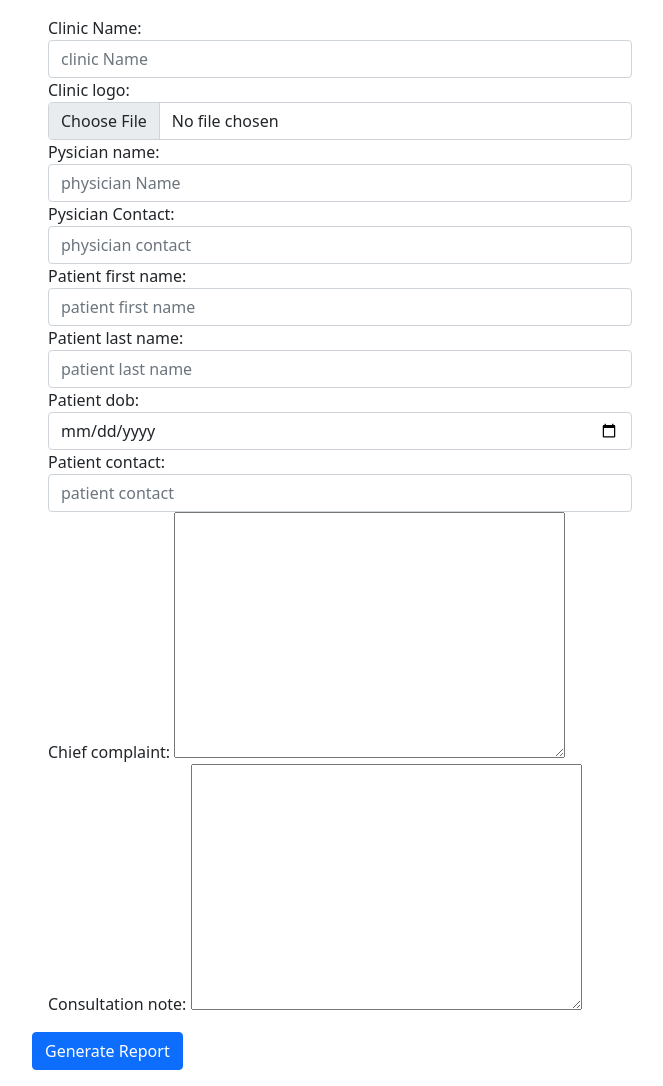
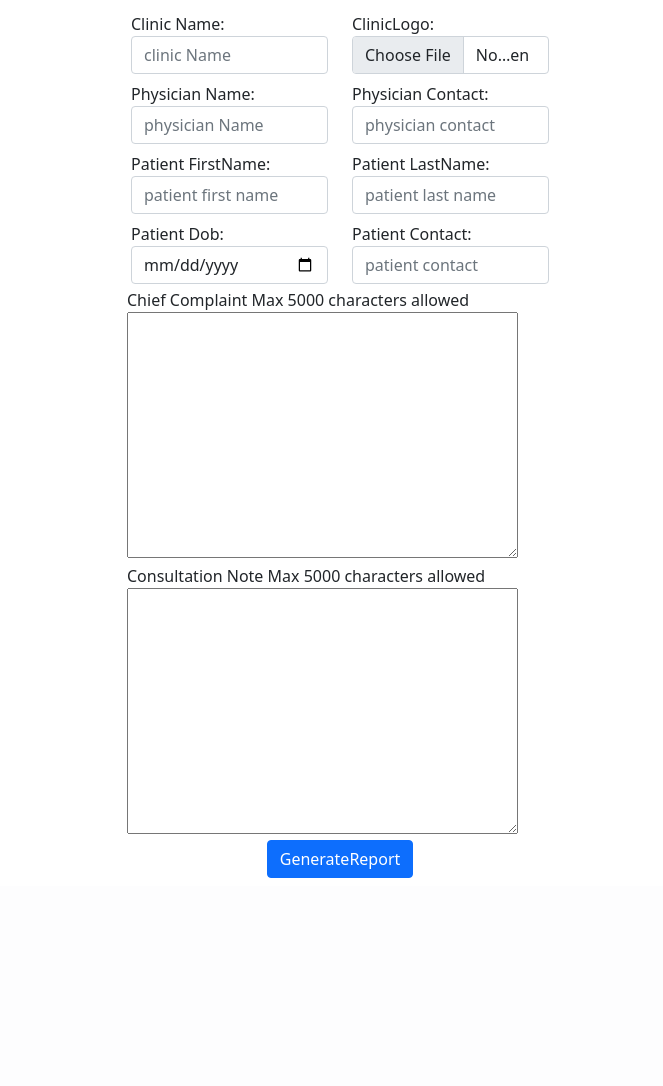
Before and after one commit to ananthus1995/pdfconversion, a Django app: page / in a window 1280 px wide. Shown: the part 56-1142 px from the top of the page, without its empty margins (300-963 px from the left). After the commit the page ends 934 px from the top, so only its background shows below. Run offline with Django 4.2, Linux system fonts and the light colour scheme; some libraries are stand-ins or nearby versions.

Commit message:
Update home.html

```diff
--- a/pdfconversion/templates/home.html
+++ b/pdfconversion/templates/home.html
@@ -2,33 +2,96 @@
 {%block body_block%}
 
 
-<form method="POST" enctype="multipart/form-data">
-        {%csrf_token%}
-<div class=" p-3  row" >
 
 
-             <div class="">
-{% for field in form %}
-            {{ field.label_tag }}
+<div class=" p-2 ">
+<form method="POST" enctype="multipart/form-data">
+     {%csrf_token%}
+    <div class="container w-75">
 
-             </label>
-        {{ field }}
+<div class="row p-1">
+<div class="col-sm-6">
+<label>Clinic Name:</label>
+    {{form.clinic_Name}}
+</div>
+<div class="col-sm-6">
+<label>ClinicLogo:</label>
+    {{form.clinic_logo}}
+</div></div>
 
-        {% for error in field.errors %}
-          <p style="color: red">{{ error }}</p>
-        {% endfor %}
+    <div class="row p-1">
+ <div class="col-sm-6 ">
+<label>Physician Name:</label>
+{{form.pysician_name}}
+     {%if form.patient_first_name.errors %}
+     <span class="text-danger">{{ form.patient_first_name.errors }}</span>
+     {%endif%}
+</div>
+    <div class="col-sm-6">
+        <label>Physician Contact:</label>
+{{form.pysician_Contact}}
+         {%if form.pysician_Contact.errors %}
+     <span class="text-danger">{{ form.pysician_Contact.errors }}</span>
+     {%endif%}
+</div></div>
 
-      {% endfor %}
-         </div>
+    <div class="row p-1">
+
+ <div class="col-sm-6 ">
+     <label>Patient FirstName:</label>
+{{form.patient_first_name}}
+
+      {%if form.patient_first_name.errors %}
+     <span class="text-danger">{{ form.patient_first_name.errors }}</span>
+     {%endif%}
+</div>
+    <div class="col-sm-6">
+        <label>Patient LastName:</label>
+{{form.patient_last_name}}
+</div></div>
 
 
 
+     <div class="row p-1">
+ <div class="col-sm-6 ">
+     <label>Patient Dob:</label>
+{{form.patient_dob}}
 </div>
-    <div class="mb-3 text-right">
+    <div class="col-sm-6">
+        <label>Patient Contact:</label>
+{{form.patient_contact}}
+        {%if form.patient_contact.errors %}
+     <span class="text-danger">{{ form.patient_contact.errors }}</span>
+     {%endif%}
+</div></div>
 
-<button class=" btn btn-primary rounded" type="submit">Generate Report</button>
+    </div>
+
+
+    <div class="container w-75">
+<div class="title">
+  <span class="chief">Chief Complaint</span>
+  <span class="maxchr">Max 5000 characters allowed</span>
+</div>
+        {{form.chief_complaint}}
+        <div class="title">
+  <span class="chief">Consultation Note</span>
+  <span class="maxchr">Max 5000 characters allowed</span>
+</div>
+        {{form.consultation_note}}
+
+    </div>
+
+
+
+
+
+    <div class="text-center">
+    <button class="btn btn-primary ">GenerateReport</button>
+    </div>
+    </form>
 </div>
 
-</form>
+
 
 {%endblock%}
```
